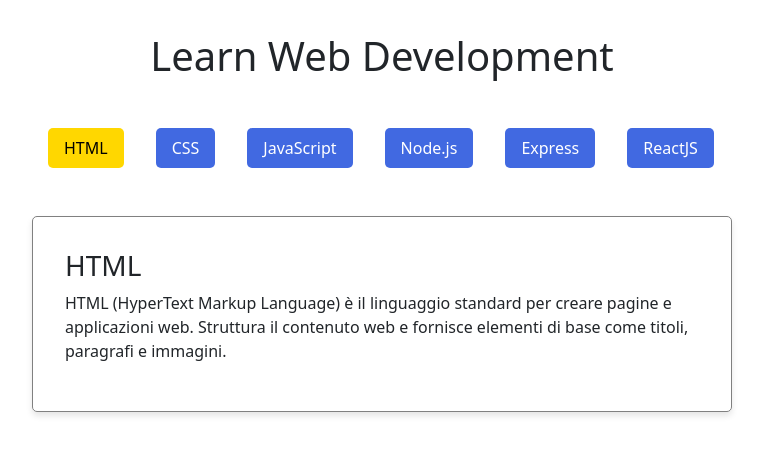
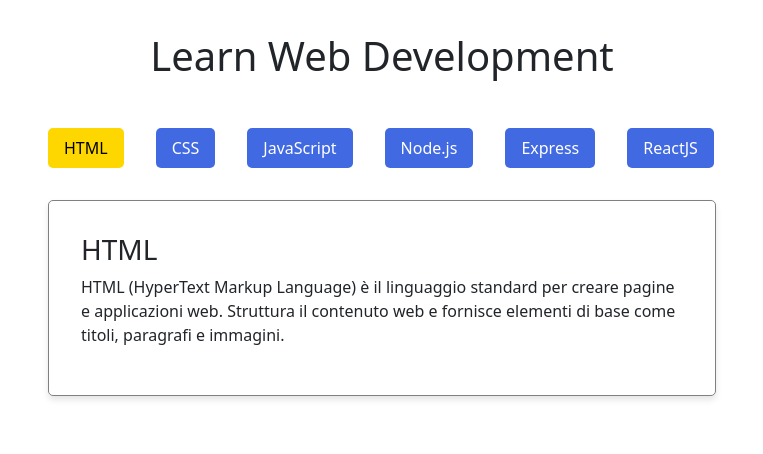
Before and after one commit to GiorgiaSecchi/react-use-state, a React (Vite) app: page / in a window 1280 px wide. Shown: the top 454 px of the page, without its empty margins (258-1021 px from the left). Built offline with nearby package versions, Linux system fonts and the light colour scheme.

Commit message:
add card margin

```diff
--- a/src/assets/css/index.css
+++ b/src/assets/css/index.css
@@ -39,7 +39,7 @@
 
 .card {
   border: 1px solid gray;
-  margin-top: 2rem;
+  margin: 1rem;
   padding: 2rem;
   border-radius: 5px;
   box-shadow: 0 4px 6px rgba(0, 0, 0, 0.1);
```
